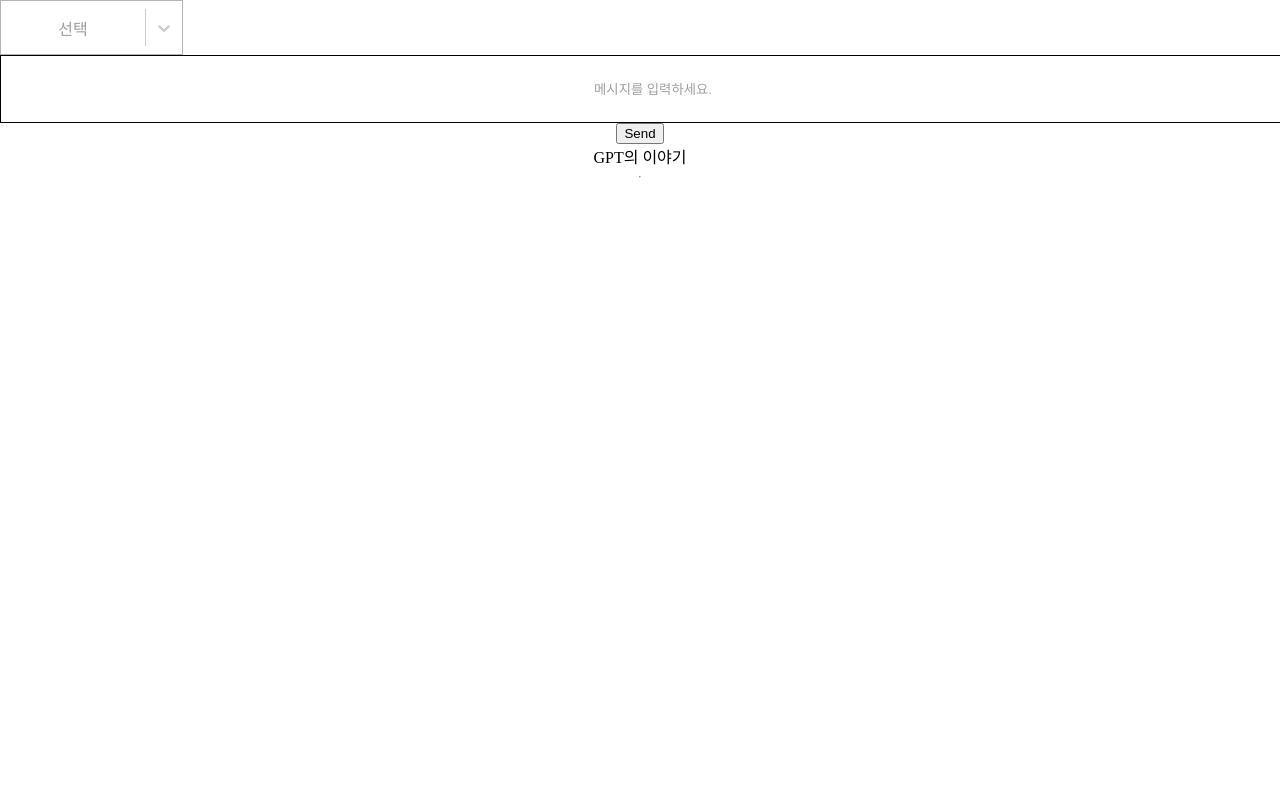
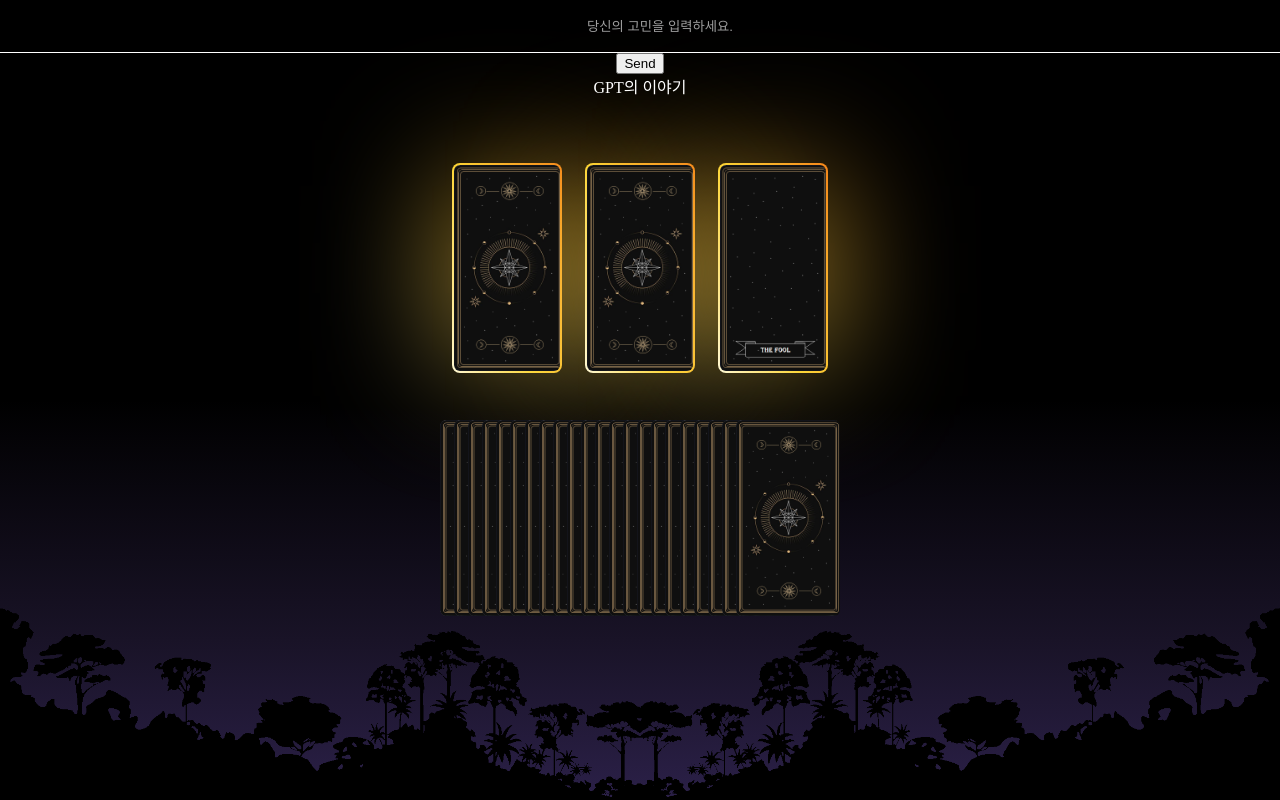
Before and after one commit to 2diotodo/astaro, a React (Create React App) app in the folder frontend/: page /chatgpt in a window 1280 px wide. Built offline with nearby package versions, Linux system fonts and the light colour scheme; a web font is replaced by a local one.

Commit message:
[FE-feat] Add initial tarot card

```diff
--- a/frontend/src/component/Input.js
+++ b/frontend/src/component/Input.js
@@ -6,13 +6,20 @@
   name: props.name || "",
 }))`
   width: ${(props) => props.width || "490px"};
-  height: ${(props) => props.height || "58px"};
-  text-indent: ${(props) => (props.centerPlaceholder ? "0" : "20px")};
-  border: ${(props) => props.border || "1px solid #cccccc"};
+  height: ${(props) => props.height || "50px"};
+  color: ${(props) => props.color || "white"};
+  text-indent: ${(props) => (props.textIndent ? "0" : "20px")};
+  border: ${(props) => props.border || "none"};
+  border-bottom: ${(props) => props.borderBottom || "1px solid white"};
+  padding-left: ${(props) => props.paddingLeft || "10px"};
+  background: ${(props) => props.background || "none"};
   border-radius: ${(props) => props.borderRadius || "0"};
-  border-color: ${(props) => props.borderColor || "black"};
   text-align: ${(props) => (props.centerPlaceholder ? "center" : "inherit")};
   text-justify: ${(props) => (props.justify ? props.justify : "inherit")};
+
+  &:focus {
+    outline: ${(props) => props.outline || "none"};
+  }
 
   &::placeholder {
     color: ${(props) =>
--- /dev/null
+++ b/frontend/src/css/tarocard.css
@@ -0,0 +1,161 @@
+@property --rotate {
+    syntax: "<angle>";
+    initial-value: 132deg;
+    inherits: false;
+}
+
+:root {
+    --card-height: 65vh;
+    --card-width: calc(var(--card-height) / 1.5);
+}
+
+.container {
+    display: flex;
+    flex-direction: row;
+    flex-wrap: nowrap;
+
+    justify-content: space-around;
+    align-items: center;
+
+    margin-top: 70px;
+
+    width: 400px;
+    height: 200px;
+}
+
+.container1 {
+    display: flex;
+    flex-direction: row;
+    flex-wrap: nowrap;
+
+    justify-content: center;
+
+    align-items: center;
+    width: 400px;
+    height: 300px;
+}
+
+.card {
+    display: flex;
+    background: #191c29;
+    width: 100px;
+    height: 200px;
+    padding: 3px;
+    position: relative;
+    border-radius: 6px;
+    justify-content: center;
+    align-items: center;
+    text-align: center;
+    display: flex;
+    font-size: 1.5em;
+    color: rgb(88 199 250 / 0%);
+    cursor: pointer;
+    font-family: cursive;
+
+    /* background-image: url(./Taro_back.png);
+    background-size: cover; */
+}
+
+.tarocard {
+    display: flex;
+    background: #191c29;
+    width: 120px;
+    height: 190px;
+    padding: 3px;
+    position: relative;
+    border-radius: 6px;
+    justify-content: center;
+    align-items: center;
+    text-align: center;
+    display: flex;
+    font-size: 1.5em;
+    color: rgb(88 199 250 / 0%);
+    cursor: pointer;
+    font-family: cursive;
+
+    transition: 0.4s ease-out;
+
+    background-image: url(../assets/img/Taro_back.png);
+    background-size: cover;
+}
+
+.tarocard:hover {
+    transform: translateY(-40px);
+    transition: 0.4s ease-out;
+}
+
+.tarocard:not(:first-child) {
+    margin-left: -90px;
+}
+
+.card:hover {
+    color: rgb(88 199 250 / 100%);
+    transition: color 1s;
+}
+.card:hover:before,
+.card:hover:after {
+    animation: none;
+    opacity: 0;
+}
+
+.card::before {
+    content: "";
+    width: 104%;
+    height: 102%;
+    border-radius: 8px;
+    background-image: linear-gradient(
+            var(--rotate),
+            #fffde7,
+            #fdd835 43%,
+            #f57f17
+    );
+    position: absolute;
+    z-index: -1;
+    top: -1%;
+    left: -2%;
+    animation: spin 2.5s linear infinite;
+}
+
+.card::after {
+    position: absolute;
+    content: "";
+    top: 0;
+    left: 0;
+    right: 0;
+    z-index: -1;
+    height: 100%;
+    width: 100%;
+    margin: 0 auto;
+    transform: scale(0.8);
+    filter: blur(calc(var(--card-height) / 6));
+    background-image: linear-gradient(
+            var(--rotate),
+            #fffde7,
+            #fdd835 43%,
+            #f57f17
+    );
+    opacity: 1;
+    transition: opacity 0.5s;
+    animation: spin 2.5s linear infinite;
+}
+
+@keyframes spin {
+    0% {
+        --rotate: 0deg;
+    }
+    100% {
+        --rotate: 360deg;
+    }
+}
+
+a {
+    color: #212534;
+    text-decoration: none;
+    font-family: sans-serif;
+    font-weight: bold;
+    margin-top: 2rem;
+}
+
+#tarocard {
+    rotate: ;
+}
--- a/frontend/src/page/ChatGpt.jsx
+++ b/frontend/src/page/ChatGpt.jsx
@@ -1,12 +1,25 @@
 import React, {useEffect, useState} from "react";
+import styled from "styled-components";
 import axios from "axios";
 import Input from "../component/Input";
-import Select from "../component/Select";
 import ColContainer from "../component/layout/ColContainer";
+import {Background} from "@page/Background";
+import "@css/tarocard.css"
+import Taro_back from "@assets/img/Taro_back.png";
+import Taro_front1 from "@assets/img/Taro_front1.png";
+import Taro_front2 from "@assets/img/Taro_front2.png";
+import Taro_front3 from "@assets/img/Taro_front3.png";
+
+const Wrapper = styled.div`
+      height:80%;
+      width:100%;
+      position: relative;
+      z-Index: 1;
+    `
 
 function ChatGpt() {
   const [message, setMessage] = useState("");
-  const [category, setCategory] = useState("생일");
+  const [category, setCategory] = useState("연애");
   const [story, setStory] = useState("");
   // const [selectedCards, setSelectedCards] = useState([]);
 
@@ -14,15 +27,12 @@
 
     },[story])
   const sendToGpt = (inputMessage) => {
-    console.log(inputMessage.message);
-    console.log(category);
     const config = {
       headers: {
         "Content-Type": "application/json",
         Authorization: "Bearer " + process.env.REACT_APP_OPENAI_API_KEY,
       },
     };
-
 
     function constructMessage(category, msg) {
       return "유저의 고민을 기반으로 타로카드를 봐주는 시스템입니다.  타로카드의 내용을 동화 스토리를 만들고 싶어요. \n유저의 고민은 다음과 같습니다.\n"+category+"에 고민이 있습니다."+msg+"\n유저가 1. The fool, 2. The tower, 3. The moon, 4. The sun, 5. The magician 타로카드를 뽑았습니다. \n카드의 명을 직접적으로 언급하지 말아주세요!! 각 문단을 200자로  3문단의 동화 스토리와 요약을  아래의 예시에 맞게 만들어주세요. \n스토리 1문단 - 한때 마법사였던 나무꾼은 숲에서 일하며 살았습니다. 하지만 그는 자신이 어릴 적부터 꿈꾸던 대로 모험가가 되고 싶었습니다. 그러던 어느 날, 그는 바깥 세상으로 나아가는 길을 발견하게 되었습니다. 그리고 그는 신나게 뛰어나갔지만, 그의 모험은 온갖 어려움에 부딪치며 점점 어려워졌습니다. \n스토리 2문단 - 한참을 헤매던 그는 결국에는 도시의 높은 탑 앞에 서게 되었습니다. 그는 자신이 이렇게까지 어려운 상황에 처한 이유를 알아내지 못했습니다. 하지만 그는 탑을 오르고 내려오는 것을 결심했습니다. 이제는 망설이지 않기로 마음먹은 그는 탑을 오르기 시작합니다. \n스토리 3문단 - 하지만 탑 안에서는 끝없는 어둠과 불안감이 넘쳤습니다. 그리고 탑에 대한 진실을 알게 된 그는 다시 한번 도전하기로 결심합니다. 그의 마음속에는 새로운 시작에 대한 두려움이 있었습니다. 하지만 탑을 정복한 그는 태양이 비추는 아름다운 세상으로 나아갔습니다. 그리고 그가 가진 모든 열정과 능력을 활용해 적성에 맞는 일을 찾았습니다. 그는 자신의 꿈을 이룬 것입니다. \n요약 : 당신은 마침내 자신의 적성에 맞는 일을 찾아낸 것 같습니다. 그는 마치 마술사처럼, 자신의 열정과 능력을 이용해 세상을 더욱 아름답 게 만들어 나갈 것입니다. 그의 앞날은 밝고, 그대가 가진 재능을 발휘할 기회가 많을 것입니다."
@@ -54,29 +64,63 @@
 
   return (
     <>
-      <Select
-          width="183px"
-          height="55px"
-          options={[
-            "연애","취직","학업","재물","결혼"
-          ]}
-          value={category}
-          onChange={handleCategoryChange}
-      />
+      <Background/>
+      <Wrapper>
       <Input
         width="100%"
-        height="64px"
-        placeholder="메시지를 입력하세요."
+        placeholder="당신의 고민을 입력하세요."
         onChange={handleMessageChange}
         name="message"
       />
       <button onClick={() => sendToGpt(message)}>Send</button>
       <ColContainer>
-      <div>GPT의 이야기</div>
-        <hr/>
-        <div>{story}</div>
+        <div style={{color:"white"}}>GPT의 이야기</div>
+        <div style={{color:"white"}}>{story}</div>
       </ColContainer>
+        <ColContainer>
 
+        <div className="container">
+          <div
+              className="card"
+              style={{backgroundImage: `url(${Taro_back})`, backgroundSize: "cover"}}
+          ></div>
+          <div
+              className="card"
+              style={{backgroundImage: `url(${Taro_back})`, backgroundSize: "cover"}}
+          ></div>
+          <div
+              className="card"
+              style={{backgroundImage: `url(${Taro_front1})`, backgroundSize: "cover"}}
+          ></div>
+        </div>
+        <div className="container1">
+          <div className="tarocard"></div>
+          <div className="tarocard"></div>
+          <div className="tarocard"></div>
+          <div className="tarocard"></div>
+          <div className="tarocard"></div>
+          <div className="tarocard"></div>
+          <div className="tarocard"></div>
+          <div className="tarocard"></div>
+          <div className="tarocard"></div>
+          <div className="tarocard"></div>
+
+          <div className="tarocard"></div>
+          <div className="tarocard"></div>
+          <div className="tarocard"></div>
+          <div className="tarocard"></div>
+          <div className="tarocard"></div>
+          <div className="tarocard"></div>
+          <div className="tarocard"></div>
+          <div className="tarocard"></div>
+          <div className="tarocard"></div>
+          <div className="tarocard"></div>
+
+          <div className="tarocard"></div>
+          <div className="tarocard"></div>
+        </div>
+        </ColContainer>
+      </Wrapper>
     </>
   );
 }
--- /dev/null
+++ b/frontend/src/page/TaroPage.jsx
@@ -0,0 +1,5 @@
+export const TaroPage = () => {
+    return (
+        <></>
+    )
+}
```
